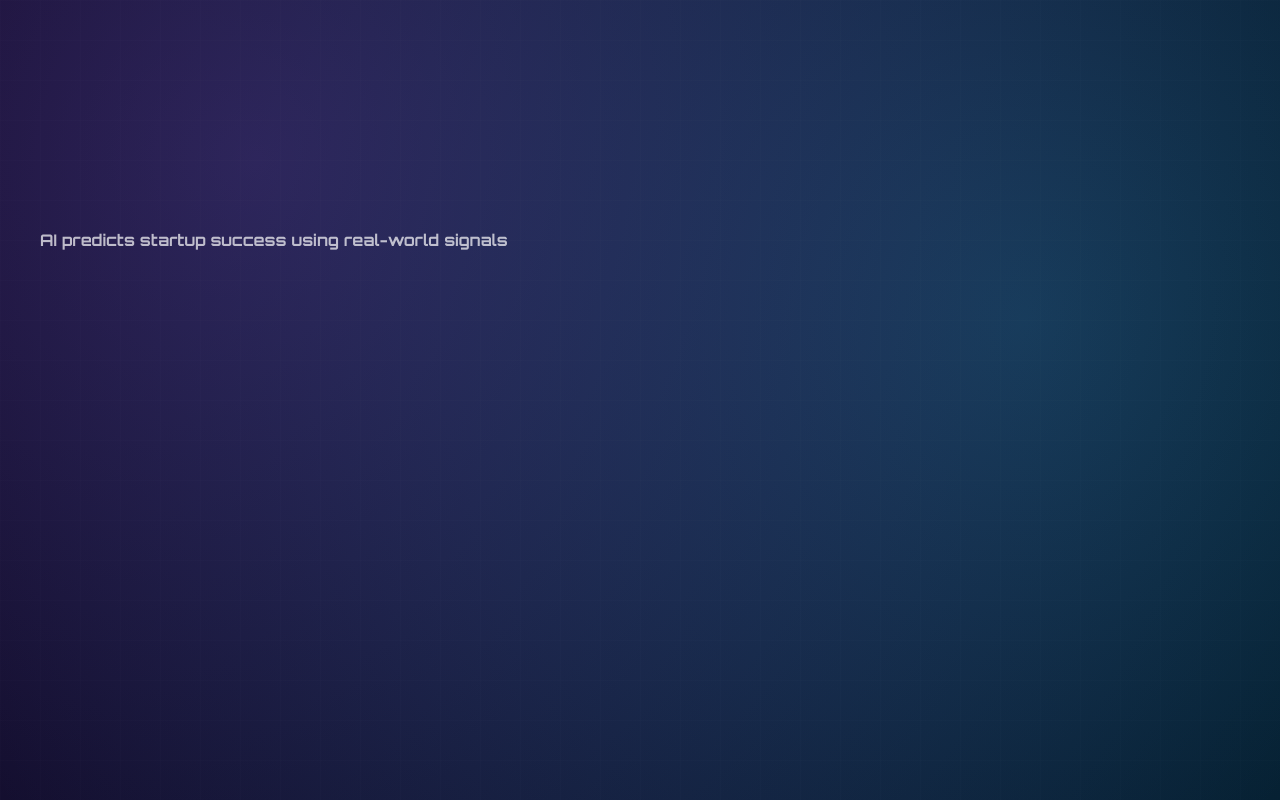
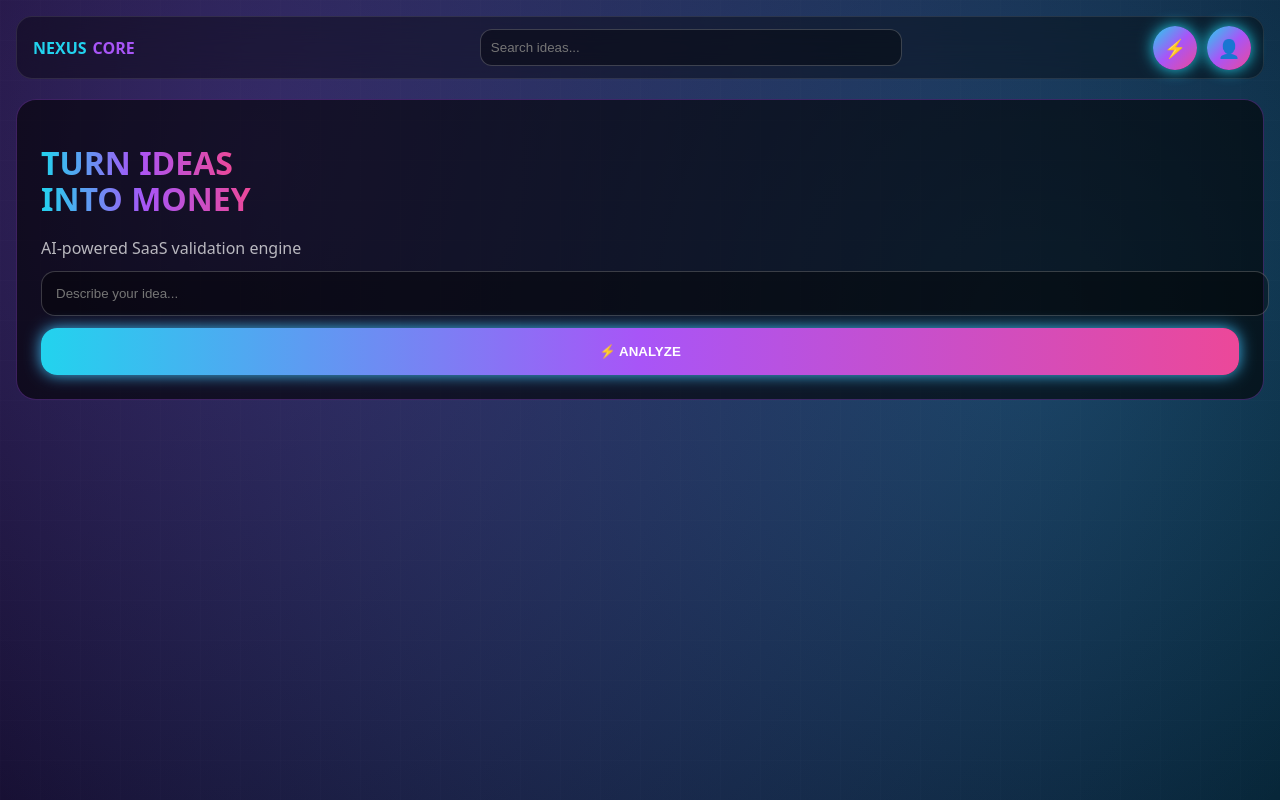
Before and after one commit to TogaraCode/ai-saas-platform, a Next.js app: page / in a window 1280 px wide. Built offline with nearby package versions, Linux system fonts and the light colour scheme.

Commit message:
Implement responsive design and UI updates
Added responsive design for mobile view and updated UI elements.

```diff
--- a/app/page.js
+++ b/app/page.js
@@ -1,43 +1,63 @@
 "use client"
 import { useState, useEffect } from "react"
-
-/* ================= MAIN ================= */
 
 export default function Home() {
   const [result, setResult] = useState(null)
   const [loading, setLoading] = useState(false)
+  const [width, setWidth] = useState(0)
+
+  useEffect(() => {
+    const update = () => setWidth(window.innerWidth)
+    update()
+    window.addEventListener("resize", update)
+    return () => window.removeEventListener("resize", update)
+  }, [])
+
+  const isMobile = width < 640
 
   return (
     <div style={root}>
 
       {/* BACKGROUND */}
       <div style={bg}></div>
-      <div style={grid}></div>
+      <div style={gridBg}></div>
 
       <div style={content}>
 
         {/* HEADER */}
         <div style={header}>
+
+          {/* LOGO */}
           <div style={logo}>
-            <span style={logoMain}>QUANTUM</span>
+            <span style={logoMain}>NEXUS</span>
             <span style={logoSub}>CORE</span>
           </div>
 
-          <input placeholder="Search ideas..." style={search} />
+          {/* SEARCH */}
+          {!isMobile && (
+            <div style={searchWrap}>
+              <input placeholder="Search ideas..." style={search} />
+            </div>
+          )}
 
-          <div style={icon}>⚡</div>
-          <div style={icon}>👤</div>
+          {/* RIGHT ICONS (ALWAYS RIGHT) */}
+          <div style={rightIcons}>
+            <NeonButton icon="⚡" />
+            <NeonButton icon="👤" />
+          </div>
+
         </div>
 
         {/* HERO */}
         <div style={hero}>
+
           <h1 style={title}>
-            <span style={gradient}>BUILD LESS.</span><br/>
-            <span style={gradient}>WIN MORE.</span>
+            <span style={gradient}>TURN IDEAS</span><br />
+            <span style={gradient}>INTO MONEY</span>
           </h1>
 
           <p style={subtitle}>
-            AI predicts startup success using real-world signals
+            AI-powered SaaS validation engine
           </p>
 
           <input placeholder="Describe your idea..." style={input} />
@@ -65,36 +85,13 @@ export default function Home() {
           {loading && <div style={scan}></div>}
         </div>
 
-        {/* KPI STRIP */}
+        {/* KPI DASHBOARD */}
         {result && (
-          <div style={kpiRow}>
+          <div style={kpiGrid}>
             <KPI label="MRR" value={`€${result.mrr}`} />
             <KPI label="Growth" value={`${result.growth}%`} />
             <KPI label="Conversion" value={`${result.conversion}%`} />
             <KPI label="LTV/CAC" value={(result.ltv / result.cac).toFixed(1) + "x"} />
-          </div>
-        )}
-
-        {/* DASHBOARD */}
-        {result && (
-          <div style={dashboard}>
-
-            <Panel title="AI SCORE">
-              <Holo value={result.score} />
-            </Panel>
-
-            <Panel title="REVENUE TREND">
-              <LineChart />
-            </Panel>
-
-            <Panel title="GROWTH FUNNEL">
-              <Funnel />
-            </Panel>
-
-            <Panel title="UNIT ECONOMICS">
-              <Economics ltv={result.ltv} cac={result.cac} />
-            </Panel>
-
           </div>
         )}
 
@@ -104,13 +101,14 @@ export default function Home() {
       <style>{`
         @keyframes glow {
           0% { box-shadow: 0 0 10px #22d3ee }
-          50% { box-shadow: 0 0 40px #a855f7 }
+          50% { box-shadow: 0 0 30px #a855f7 }
           100% { box-shadow: 0 0 10px #22d3ee }
         }
 
-        @keyframes spin {
-          from { transform: rotate(0deg) }
-          to { transform: rotate(360deg) }
+        @keyframes click {
+          0% { transform: scale(1) }
+          50% { transform: scale(0.9) }
+          100% { transform: scale(1) }
         }
 
         @keyframes scan {
@@ -125,6 +123,25 @@ export default function Home() {
 
 /* ================= COMPONENTS ================= */
 
+function NeonButton({ icon }) {
+  const [active, setActive] = useState(false)
+
+  return (
+    <div
+      onClick={() => {
+        setActive(true)
+        setTimeout(() => setActive(false), 200)
+      }}
+      style={{
+        ...iconBtn,
+        ...(active ? { animation: "click 0.2s" } : {})
+      }}
+    >
+      {icon}
+    </div>
+  )
+}
+
 function KPI({ label, value }) {
   return (
     <div style={kpi}>
@@ -134,80 +151,11 @@ function KPI({ label, value }) {
   )
 }
 
-function Panel({ title, children }) {
-  return (
-    <div style={panel}>
-      <div style={panelTitle}>{title}</div>
-      {children}
-    </div>
-  )
-}
-
-function Holo({ value }) {
-  return (
-    <div style={holo}>
-      <div style={ring}></div>
-      <div style={center}>{value}</div>
-    </div>
-  )
-}
-
-function LineChart() {
-  return (
-    <svg viewBox="0 0 300 120" style={{ width: "100%" }}>
-      <polyline
-        fill="none"
-        stroke="url(#g)"
-        strokeWidth="3"
-        points="0,100 50,80 100,60 150,45 200,30 250,20 300,10"
-      />
-      <defs>
-        <linearGradient id="g">
-          <stop offset="0%" stopColor="#22d3ee" />
-          <stop offset="100%" stopColor="#a855f7" />
-        </linearGradient>
-      </defs>
-    </svg>
-  )
-}
-
-function Funnel() {
-  const steps = [
-    ["Awareness", "100%"],
-    ["Signup", "23%"],
-    ["Activated", "62%"],
-    ["Paid", "4.9%"]
-  ]
-
-  return (
-    <div style={{ display: "grid", gap: 8 }}>
-      {steps.map(([l, v], i) => (
-        <div key={i} style={funnelRow}>
-          <span>{l}</span>
-          <span style={{ color: "#22d3ee" }}>{v}</span>
-        </div>
-      ))}
-    </div>
-  )
-}
-
-function Economics({ ltv, cac }) {
-  return (
-    <div style={{ display: "grid", gap: 10 }}>
-      <div>LTV: €{ltv}</div>
-      <div>CAC: €{cac}</div>
-      <div style={{ color: "#22d3ee" }}>
-        Ratio: {(ltv / cac).toFixed(1)}x
-      </div>
-    </div>
-  )
-}
-
 /* ================= STYLES ================= */
 
 const root = {
   minHeight: "100vh",
-  fontFamily: "Orbitron, system-ui",
+  fontFamily: "system-ui",
   color: "white"
 }
 
@@ -215,12 +163,12 @@ const bg = {
   position: "fixed",
   inset: 0,
   background: `
-    radial-gradient(circle at 20% 20%, rgba(168,85,247,0.25), transparent),
-    radial-gradient(circle at 80% 40%, rgba(34,211,238,0.25), transparent),
+    radial-gradient(circle at 20% 20%, rgba(168,85,247,0.3), transparent),
+    radial-gradient(circle at 80% 40%, rgba(34,211,238,0.3), transparent),
     #020617`
 }
 
-const grid = {
+const gridBg = {
   position: "fixed",
   inset: 0,
   backgroundImage: `
@@ -231,20 +179,51 @@ const grid = {
   opacity: 0.2
 }
 
-const content = { padding: 16 }
+const content = {
+  padding: 16,
+  position: "relative",
+  zIndex: 1
+}
 
+/* HEADER */
 const header = {
   display: "flex",
-  gap: 10,
-  marginBottom: 20
+  alignItems: "center",
+  justifyContent: "space-between",
+  marginBottom: 20,
+  position: "relative",
+  padding: "12px 16px",
+  borderRadius: 16,
+  backdropFilter: "blur(20px)",
+  background: "rgba(0,0,0,0.4)",
+  border: "1px solid rgba(255,255,255,0.1)"
 }
 
-const logoMain = { color: "#22d3ee", fontWeight: 900 }
-const logoSub = { color: "#a855f7" }
-const logo = { display: "flex", gap: 6 }
+const logo = {
+  display: "flex",
+  gap: 6,
+  fontWeight: "bold"
+}
+
+const logoMain = {
+  color: "#22d3ee",
+  fontWeight: 900
+}
+
+const logoSub = {
+  color: "#a855f7"
+}
+
+const searchWrap = {
+  flex: 1,
+  display: "flex",
+  justifyContent: "center",
+  padding: "0 10px"
+}
 
 const search = {
-  flex: 1,
+  width: "100%",
+  maxWidth: 400,
   padding: 10,
   borderRadius: 12,
   background: "rgba(0,0,0,0.4)",
@@ -252,21 +231,42 @@ const search = {
   color: "white"
 }
 
-const icon = {
-  width: 40,
-  height: 40,
+/* RIGHT ICONS FIX */
+const rightIcons = {
+  position: "absolute",
+  right: 12,
+  top: "50%",
+  transform: "translateY(-50%)",
+  display: "flex",
+  gap: 10
+}
+
+const iconBtn = {
+  width: 44,
+  height: 44,
   borderRadius: "50%",
-  background: "linear-gradient(#22d3ee,#a855f7)",
+  background: "linear-gradient(135deg,#22d3ee,#a855f7,#ec4899)",
   display: "flex",
   alignItems: "center",
-  justifyContent: "center"
+  justifyContent: "center",
+  cursor: "pointer",
+  boxShadow: "0 0 15px #22d3ee",
+  fontSize: 18
 }
 
+/* HERO */
 const hero = {
   padding: 24,
-  borderRadius: 24,
-  background: "rgba(255,255,255,0.05)",
+  borderRadius: 20,
+  background: "rgba(0,0,0,0.6)",
+  border: "1px solid rgba(168,85,247,0.3)",
   marginBottom: 20
+}
+
+const title = {
+  fontSize: 32,
+  fontWeight: 900,
+  lineHeight: 1.1
 }
 
 const gradient = {
@@ -275,26 +275,29 @@ const gradient = {
   color: "transparent"
 }
 
-const title = { fontSize: 34 }
-const subtitle = { opacity: 0.7 }
+const subtitle = {
+  opacity: 0.7,
+  marginBottom: 12
+}
 
 const input = {
   width: "100%",
   padding: 14,
   borderRadius: 14,
-  marginTop: 10,
-  marginBottom: 10,
+  border: "1px solid rgba(255,255,255,0.2)",
   background: "rgba(0,0,0,0.4)",
-  border: "1px solid rgba(255,255,255,0.2)",
-  color: "white"
+  color: "white",
+  marginBottom: 12
 }
 
 const cta = {
   width: "100%",
   padding: 16,
   borderRadius: 16,
+  border: "none",
+  fontWeight: "bold",
   background: "linear-gradient(90deg,#22d3ee,#a855f7,#ec4899)",
-  border: "none",
+  color: "white",
   animation: "glow 2s infinite"
 }
 
@@ -305,67 +308,28 @@ const scan = {
   animation: "scan 1s infinite"
 }
 
-const kpiRow = {
+/* KPI */
+const kpiGrid = {
   display: "grid",
-  gridTemplateColumns: "repeat(4,1fr)",
-  gap: 10,
-  marginBottom: 20
+  gridTemplateColumns: "repeat(auto-fit,minmax(120px,1fr))",
+  gap: 12
 }
 
 const kpi = {
-  padding: 14,
-  borderRadius: 12,
-  background: "rgba(255,255,255,0.05)"
+  padding: 16,
+  borderRadius: 14,
+  background: "rgba(0,0,0,0.6)",
+  border: "1px solid rgba(168,85,247,0.3)",
+  textAlign: "center"
 }
 
-const kpiValue = { fontSize: 18, color: "#22d3ee" }
-const kpiLabel = { fontSize: 12, opacity: 0.6 }
-
-const dashboard = {
-  display: "grid",
-  gap: 14,
-  gridTemplateColumns: "repeat(auto-fit,minmax(250px,1fr))"
-}
-
-const panel = {
-  padding: 18,
-  borderRadius: 18,
-  background: "rgba(255,255,255,0.05)"
-}
-
-const panelTitle = {
-  marginBottom: 10,
+const kpiValue = {
+  fontSize: 20,
+  fontWeight: "bold",
   color: "#22d3ee"
 }
 
-const holo = {
-  width: 120,
-  height: 120,
-  margin: "auto",
-  position: "relative"
+const kpiLabel = {
+  fontSize: 12,
+  opacity: 0.6
 }
-
-const ring = {
-  position: "absolute",
-  inset: 0,
-  borderRadius: "50%",
-  border: "2px solid #22d3ee",
-  animation: "spin 6s linear infinite"
-}
-
-const center = {
-  position: "absolute",
-  inset: 0,
-  display: "flex",
-  alignItems: "center",
-  justifyContent: "center",
-  fontSize: 26
-}
-
-const funnelRow = {
-  display: "flex",
-  justifyContent: "space-between",
-  padding: 8,
-  background: "rgba(255,255,255,0.05)",
-  borderRadius: 8
-}
```
